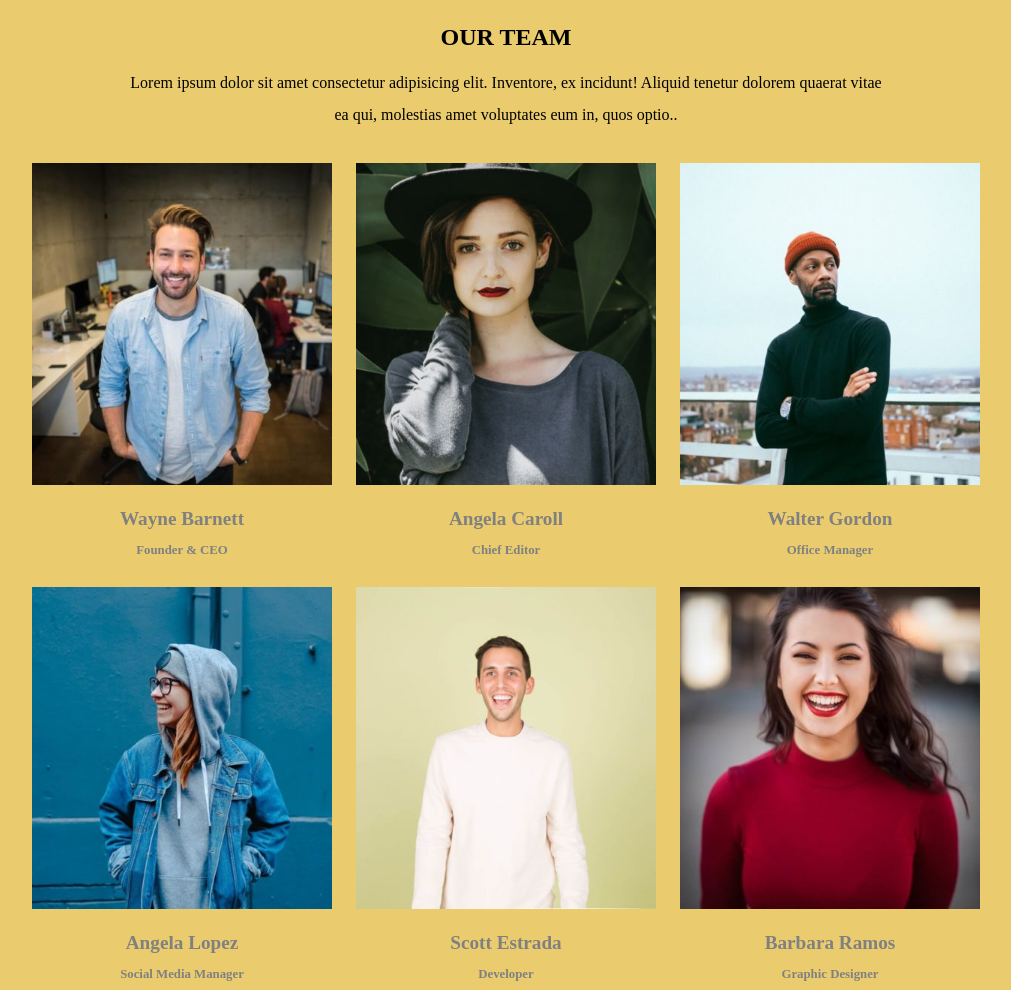
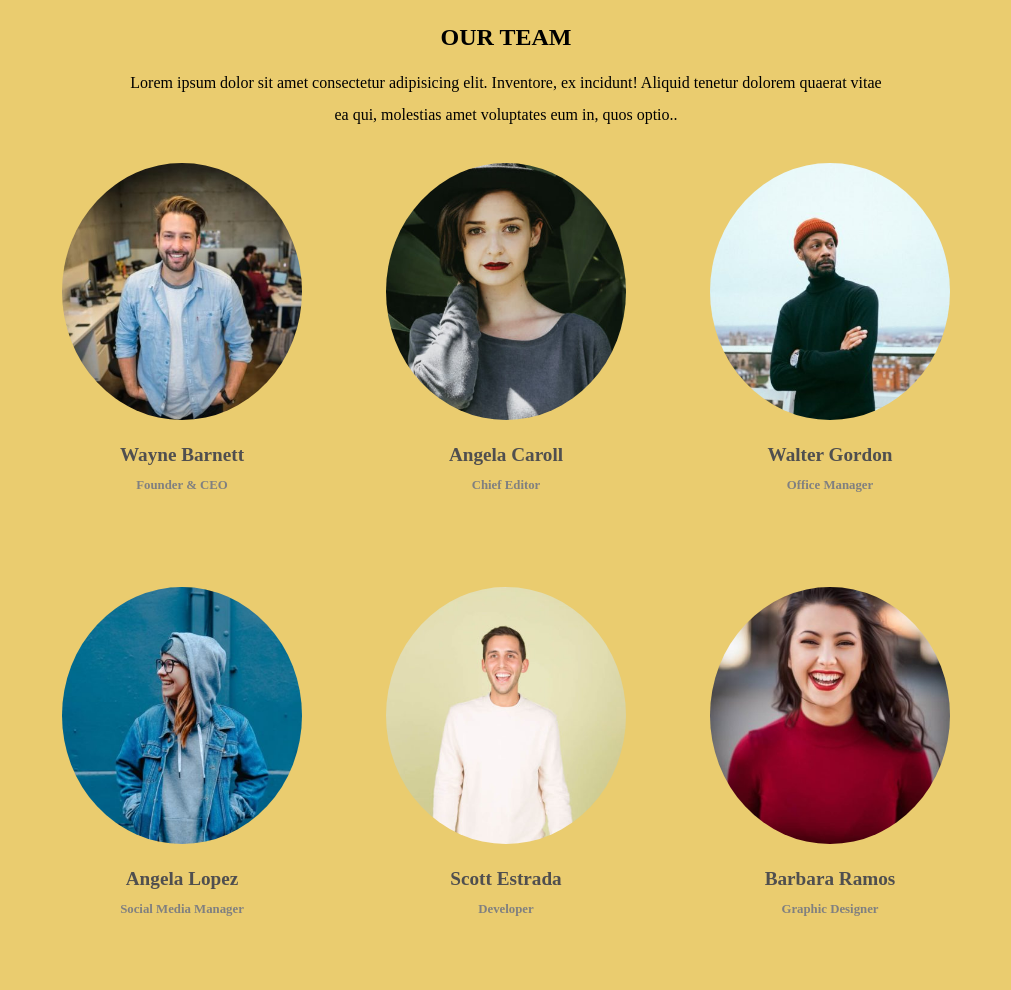
Before and after one commit to Lucacasamassima2001/js-our-team, a plain HTML site: page index.html in a window 1280 px wide. Shown: the whole page, without its empty margins (134-1145 px from the left). Drawn offline with Linux system fonts and the light colour scheme.

Commit message:
style changes

```diff
--- a/assets/style.css
+++ b/assets/style.css
@@ -46,7 +46,7 @@ h2{
 .name{
     margin-top: 1em;
     font-size: 1.2em;
-    color: grey;
+    color: rgb(80, 79, 79);
     font-weight: bold;
 }
 
@@ -58,5 +58,6 @@ h2{
 }
 
 img{
-    width: 100%;
+    width: 80%;
+    border-radius: 50%;
 }
```
